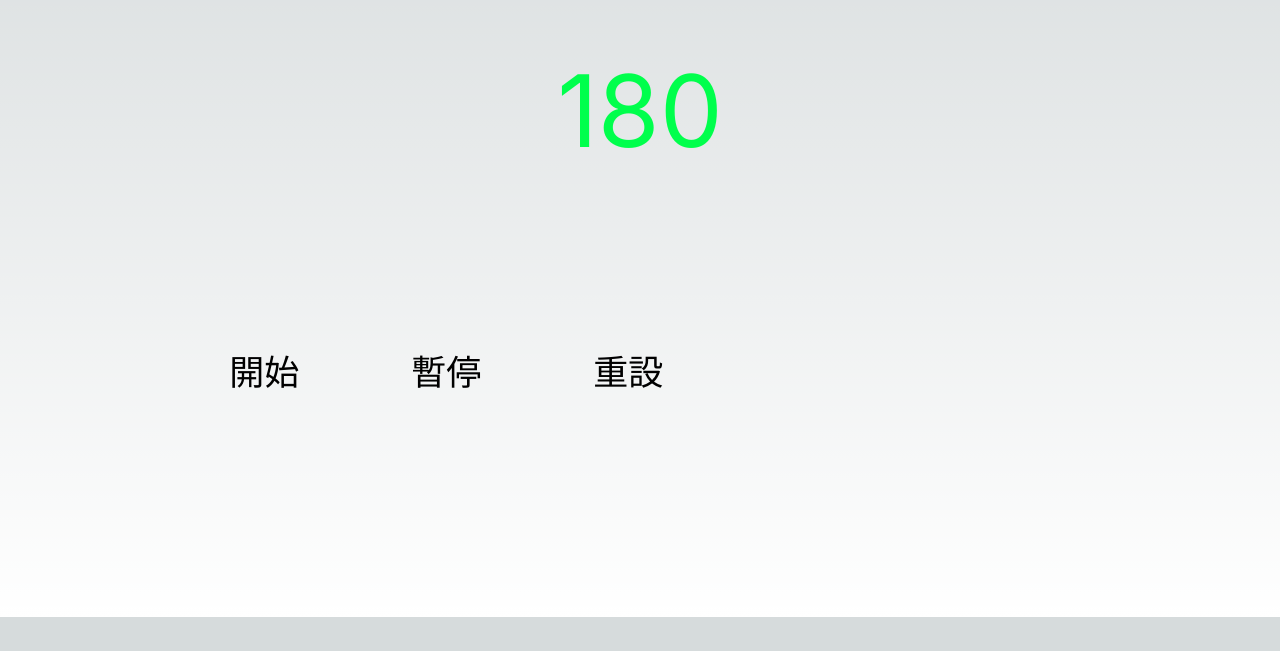
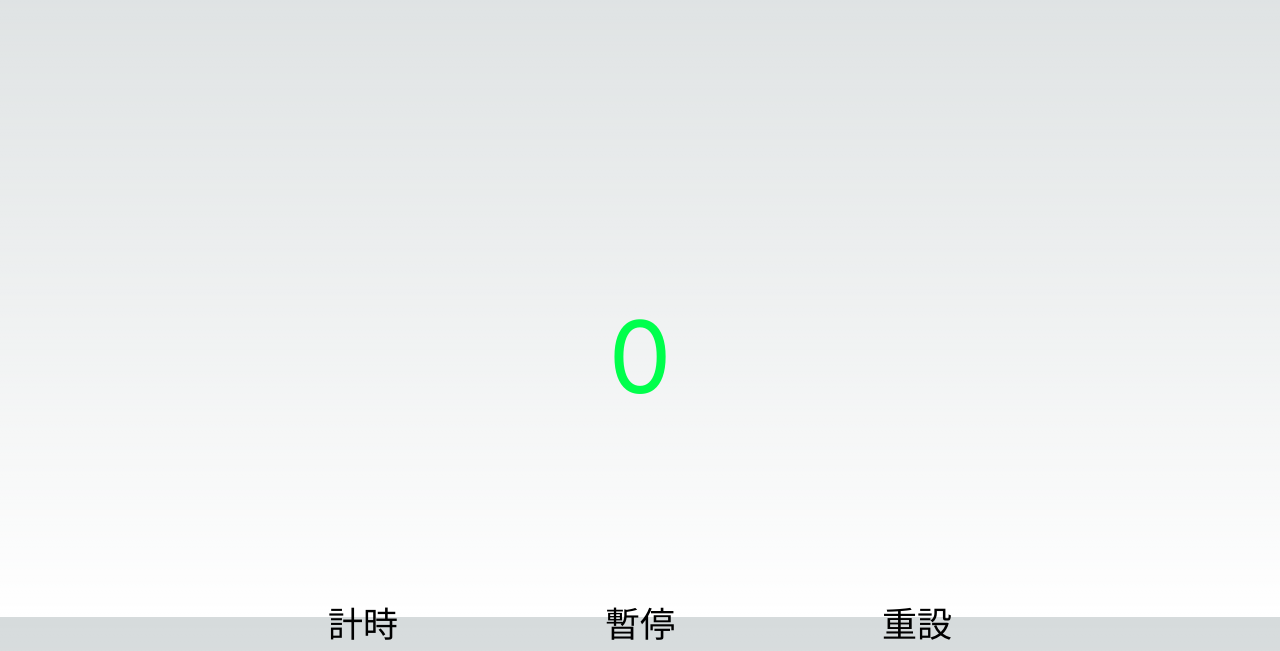
Before and after one commit to nttu94507/timer-For-Archery, a Next.js app: page / in a window 1280 px wide. Shown: the part 183-834 px from the top of the page. Before the commit the page ends 800 px from the top, so only its background shows below. Built offline with nearby package versions, Linux system fonts and the light colour scheme.

Commit message:
[M]fixed css & add action

```diff
--- a/app/globals.css
+++ b/app/globals.css
@@ -37,16 +37,29 @@ body {
 }
 
 .btn{
-  padding: 10vh 6%;
+  /* padding: 10vh 6%;  */
   font-size: 35px;
+  flex:1;
+  /* background-color: #72d37f; */
+  text-align: center;
+  border-radius: 10%;
+}
+.btn:active{
+  /* transition:scale(0.9);
+   */
+   background-color: #fff;
 }
 
 .fontSize{
   text-align: center;
   font-size: 100px;
-  padding: 10vh 30vw;
+  padding: 60% 30vw 20%;
   /* color:rgb(39, 209, 59); */
+
   color:rgb(0, 255, 76);
+  /* text-align: center; */
+  justify-content: center;
+  align-items: center;
 }
 
 .display{
--- a/app/page.jsx
+++ b/app/page.jsx
@@ -8,7 +8,7 @@ export default function Home() {
 
   const [turn, setTurn] = useState(6)
   const [secend, setSecend] = useState(180);
-  const [reciprocal, setR] = useState(180);
+  const [reciprocal, setR] = useState(0);
   const [start, setStart] = useState(false);
   const [audio, SetAudio] = useState("");
   const [editswitch, setEditswitch] = useState(false);
@@ -63,7 +63,7 @@ return (
         setStart(true);
         audio.play();
         setTimeout(()=>(audio.play()),secend);
-      }}>開始</div>
+      }}>計時</div>
       <div className="btn" onClick={() => {
         setStart(false)
         audio.play();
@@ -73,7 +73,6 @@ return (
         setR(180)
       }}>重設</div>
     </div>
-
   </div>
 
 )
```
